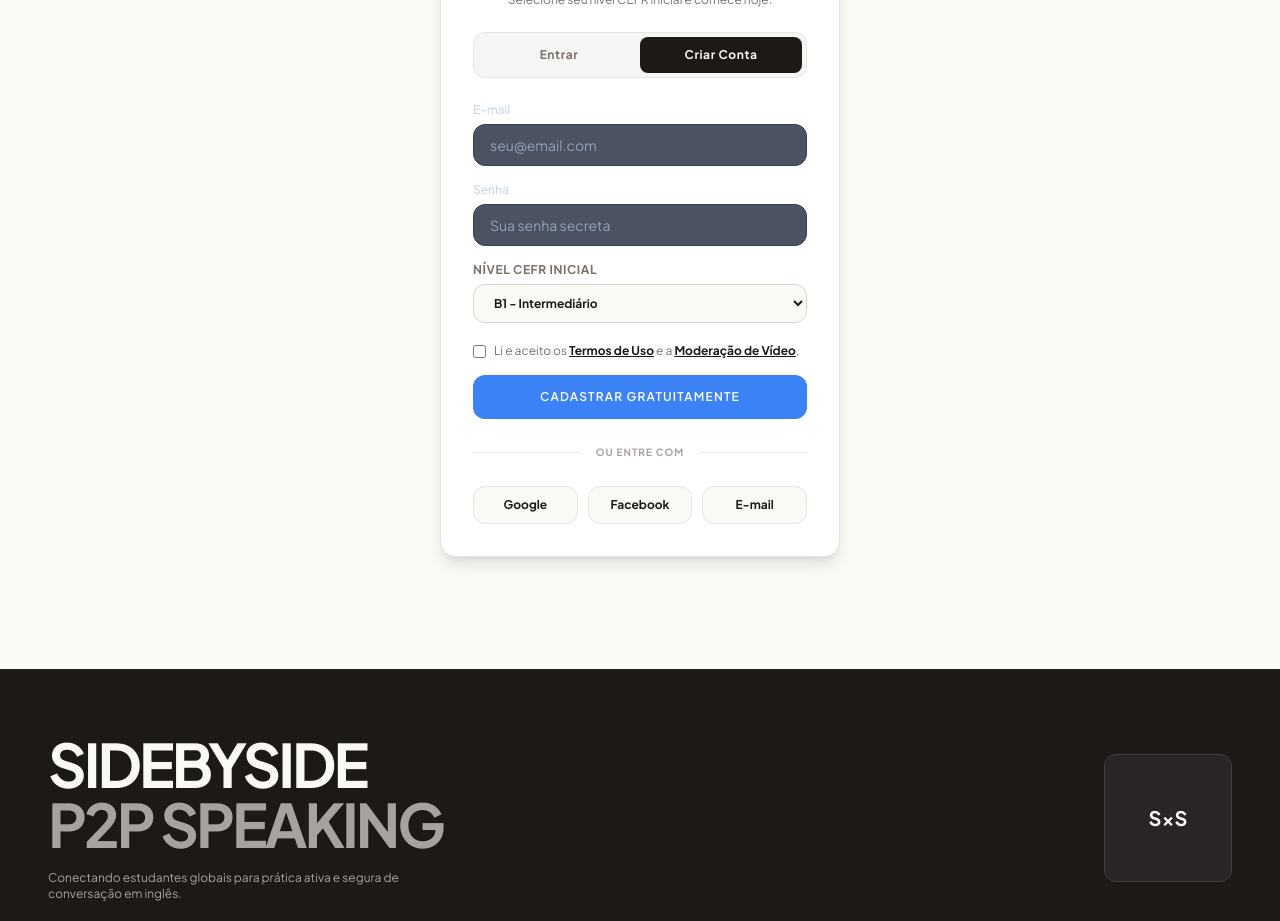
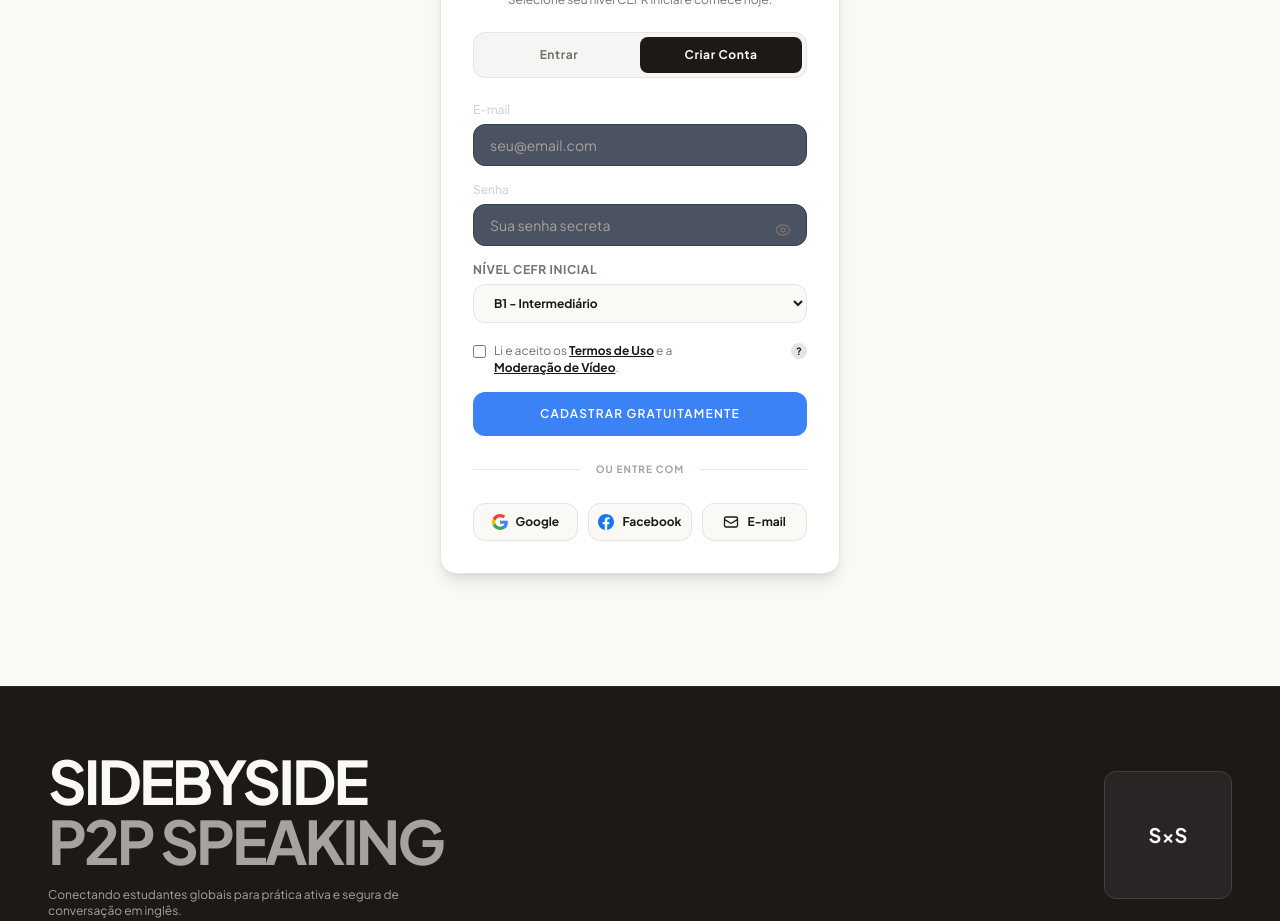
Before and after one commit to RikelmyRabelo/SideBySide, a React (Vite) app: page / in a window 1280 px wide. Shown: the part 4240-5161 px from the top of the page. Built offline with nearby package versions, Linux system fonts and the light colour scheme.

Commit message:
feat(SBS-16): enhance form validations, password strength bar and visual feedback

```diff
--- a/src/pages/Login.tsx
+++ b/src/pages/Login.tsx
@@ -8,8 +8,29 @@ export const Login: React.FC = () => {
   const [isLogin, setIsLogin] = useState(false);
   const [email, setEmail] = useState('');
   const [password, setPassword] = useState('');
+  const [showPassword, setShowPassword] = useState(false);
   const [cefrLevel, setCefrLevel] = useState('B1');
   const [agreeTerms, setAgreeTerms] = useState(false);
+
+  // Estado para validações e erros
+  const [errorMessage, setErrorMessage] = useState<string | null>(null);
+  const [showTooltip, setShowTooltip] = useState(false);
+
+  // Lógica de cálculo da força da senha (largura e cor progressivas)
+  const getPasswordStrength = (pass: string) => {
+    if (!pass) return { score: 0, label: '', color: 'bg-[#E7E5E4]', width: 'w-0' };
+    let score = 0;
+    if (pass.length >= 6) score += 1;
+    if (pass.length >= 8) score += 1;
+    if (/[A-Z]/.test(pass)) score += 1;
+    if (/[0-9]/.test(pass) || /[^A-Za-z0-9]/.test(pass)) score += 1;
+
+    if (score <= 1) return { score: 1, label: 'Fraca', color: 'bg-red-500', width: 'w-1/3' };
+    if (score <= 3) return { score: 2, label: 'Média', color: 'bg-amber-500', width: 'w-2/3' };
+    return { score: 3, label: 'Forte', color: 'bg-emerald-500', width: 'w-full' };
+  };
+
+  const passwordStrength = getPasswordStrength(password);
 
   // Estado do FAQ Interativo
   const [openFaq, setOpenFaq] = useState<number | null>(null);
@@ -122,7 +143,7 @@ export const Login: React.FC = () => {
     return () => cancelAnimationFrame(animationFrameId);
   }, [mousePos]);
 
-  // Observador para acionar a entrada dos cards vindos da borda esquerda da tela
+  // Observador para acionar a entrada dos cards
   const [isCardsVisible, setIsCardsVisible] = useState(false);
   const featuresRef = useRef<HTMLElement>(null);
 
@@ -145,6 +166,29 @@ export const Login: React.FC = () => {
 
   const handleSubmit = (e: React.FormEvent) => {
     e.preventDefault();
+    setErrorMessage(null);
+
+    if (!email || !password) {
+      setErrorMessage('Por favor, preencha todos os campos obrigatórios.');
+      return;
+    }
+
+    if (!/\S+@\S+\.\S+/.test(email)) {
+      setErrorMessage('Por favor, insira um e-mail válido.');
+      return;
+    }
+
+    if (!isLogin && password.length < 6) {
+      setErrorMessage('A senha precisa ter no mínimo 6 caracteres.');
+      return;
+    }
+
+    if (!isLogin && !agreeTerms) {
+      setErrorMessage('Você deve aceitar os Termos de Uso e a Política de Moderação para continuar.');
+      return;
+    }
+
+    alert(isLogin ? 'Login realizado com sucesso!' : 'Conta criada com sucesso!');
   };
 
   const scrollToSection = (id: string) => {
@@ -158,7 +202,7 @@ export const Login: React.FC = () => {
     },
     {
       question: 'Como funciona a segurança nas chamadas de vídeo?',
-      answer: 'Contamos com moderação ativa por Inteligência Artificial em tempo real que monitora desvios de condutas, além de botões de troca de par e denúncia instantânea.',
+      answer: 'Contamos com moderação ativa por Inteligência Artificial em tempo real que monitora desvios de conduta, além de botões de troca de par e denúncia instantânea.',
     },
     {
       question: 'E se meu nível de inglês for muito básico?',
@@ -183,7 +227,7 @@ export const Login: React.FC = () => {
         }}
       />
 
-      {/* Header com Bloco Sólido e Bordas Definidas */}
+      {/* Header com Bloco Sólido */}
       <div className="fixed top-6 left-0 right-0 w-full flex justify-center z-40 px-4">
         <header className="w-full max-w-5xl px-6 py-3.5 flex items-center justify-between bg-[#FFFFFF] border border-[#E7E5E4] rounded-2xl shadow-sm">
           <div className="flex items-center gap-3 cursor-pointer" onClick={() => window.scrollTo({ top: 0, behavior: 'smooth' })}>
@@ -211,9 +255,8 @@ export const Login: React.FC = () => {
         </header>
       </div>
 
-      {/* HERO SECTION - Minimalista & Editorial */}
+      {/* HERO SECTION */}
       <section className="relative min-h-screen w-full flex flex-col justify-between pt-36 pb-12 px-6 lg:px-12 border-b border-[#E7E5E4] overflow-hidden">
-
         <div className="relative z-10 max-w-5xl mx-auto my-auto text-center flex flex-col items-center gap-6">
           <span className="px-4 py-1.5 bg-[#F5F5F4] border border-[#E7E5E4] text-[#57534E] text-xs font-bold uppercase tracking-widest rounded-lg">
             ● Plataforma P2P de Prática Ativa
@@ -256,9 +299,8 @@ export const Login: React.FC = () => {
         </div>
       </section>
 
-      {/* SEÇÃO STATEMENT - Neutra e Sofisticada */}
+      {/* SEÇÃO STATEMENT */}
       <section id="about" className="py-28 px-6 lg:px-12 max-w-6xl mx-auto flex flex-col gap-14 border-b border-[#E7E5E4]">
-
         <h2 className="text-3xl sm:text-5xl lg:text-6xl font-black uppercase tracking-tight text-[#1C1917] leading-[1.25] text-center sm:text-left">
           AQUI NÃO HÁ TEORIA OU EXERCÍCIOS PASSIVOS. NOSSO FOCO É{" "}
           <span className="inline-block text-[#FAF9F6] px-4 py-1.5 bg-[#1C1917] font-black rounded-lg">
@@ -275,9 +317,7 @@ export const Login: React.FC = () => {
           EM INGLÊS.
         </h2>
 
-        {/* Pilares Neutros */}
         <div className="grid grid-cols-1 md:grid-cols-2 gap-8">
-
           <div className="bg-[#FFFFFF] border border-[#E7E5E4] p-8 rounded-2xl flex flex-col justify-between gap-6 hover:border-[#1C1917] transition-colors shadow-sm">
             <div className="flex items-center justify-between">
               <span className="text-xs font-bold uppercase tracking-widest text-[#1C1917] bg-[#F5F5F4] px-3 py-1 rounded-md border border-[#E7E5E4]">
@@ -307,7 +347,6 @@ export const Login: React.FC = () => {
               </p>
             </div>
           </div>
-
         </div>
 
         <div className="grid grid-cols-1 md:grid-cols-2 gap-8 items-center pt-8 border-t border-[#E7E5E4]">
@@ -326,7 +365,7 @@ export const Login: React.FC = () => {
         </div>
       </section>
 
-      {/* SEÇÃO PILARES - Entrada em Cascata Suave e Lenta (1.8s) */}
+      {/* SEÇÃO PILARES */}
       <section id="features" ref={featuresRef} className="py-28 px-6 lg:px-12 max-w-7xl mx-auto flex flex-col gap-12 border-b border-[#E7E5E4] overflow-hidden">
         <div className="flex flex-col gap-2">
           <span className="text-xs font-bold text-[#78716C] uppercase tracking-widest">Estrutura e Garantias</span>
@@ -335,17 +374,11 @@ export const Login: React.FC = () => {
           </h2>
         </div>
 
-        {/* Grid de 3 colunas com animação desacelerada */}
         <div className="grid grid-cols-1 md:grid-cols-3 gap-6 lg:gap-8 w-full min-h-[400px] items-stretch pt-4">
-
-          {/* Card 1 - Posição Esquerda */}
           <div
             className={`w-full transition-all duration-[1800ms] ease-[cubic-bezier(0.22,1,0.36,1)] ${
-              isCardsVisible
-                ? 'translate-x-0 opacity-100'
-                : '-translate-x-[100vw] opacity-0'
+              isCardsVisible ? 'translate-x-0 opacity-100' : '-translate-x-[100vw] opacity-0'
             }`}
-            style={{ transitionDelay: isCardsVisible ? '0ms' : '0ms' }}
           >
             <div className="w-full h-full min-h-[380px] rounded-2xl bg-[#FFFFFF] border border-[#E7E5E4] p-8 shadow-xl flex flex-col justify-between cursor-pointer group transition-all duration-500 hover:border-[#1C1917] hover:-translate-y-2">
               <div className="flex flex-col gap-3">
@@ -361,12 +394,9 @@ export const Login: React.FC = () => {
             </div>
           </div>
 
-          {/* Card 2 - Posição Centro */}
           <div
             className={`w-full transition-all duration-[1800ms] ease-[cubic-bezier(0.22,1,0.36,1)] ${
-              isCardsVisible
-                ? 'translate-x-0 opacity-100'
-                : '-translate-x-[100vw] opacity-0'
+              isCardsVisible ? 'translate-x-0 opacity-100' : '-translate-x-[100vw] opacity-0'
             }`}
             style={{ transitionDelay: isCardsVisible ? '300ms' : '0ms' }}
           >
@@ -384,12 +414,9 @@ export const Login: React.FC = () => {
             </div>
           </div>
 
-          {/* Card 3 - Posição Direita */}
           <div
             className={`w-full transition-all duration-[1800ms] ease-[cubic-bezier(0.22,1,0.36,1)] ${
-              isCardsVisible
-                ? 'translate-x-0 opacity-100'
-                : '-translate-x-[100vw] opacity-0'
+              isCardsVisible ? 'translate-x-0 opacity-100' : '-translate-x-[100vw] opacity-0'
             }`}
             style={{ transitionDelay: isCardsVisible ? '600ms' : '0ms' }}
           >
@@ -406,25 +433,21 @@ export const Login: React.FC = () => {
               </div>
             </div>
           </div>
-
         </div>
       </section>
 
-      {/* SEÇÃO PROVA SOCIAL (CARROSSEL DE DEPOIMENTOS & MÉTRICAS) */}
+      {/* SEÇÃO PROVA SOCIAL */}
       <section id="testimonials" className="py-28 px-6 lg:px-12 max-w-5xl mx-auto flex flex-col gap-16 border-b border-[#E7E5E4]">
         <div className="flex flex-col gap-2 text-center items-center">
           <span className="text-xs font-bold text-[#78716C] uppercase tracking-widest">Comunidade em Ação</span>
-
-          {/* Título com Texto Gradiente / Brilho Destacado */}
           <h2 className="text-4xl sm:text-6xl font-black uppercase tracking-tight text-[#1C1917]">
             Quem Pratica,{' '}
-            <span className="bg-gradient-to-r from-[#1C1917] via-[#78716C] to-[#1C1917] bg-[length:200%_auto] animate-gradient bg-clip-text text-transparent underline decoration-[#E7E5E4] underline-offset-8">
+            <span className="bg-gradient-to-r from-[#1C1917] via-[#78716C] to-[#1C1917] bg-[length:200%_auto] bg-clip-text text-transparent underline decoration-[#E7E5E4] underline-offset-8">
               Destrava
             </span>
           </h2>
         </div>
 
-        {/* Banner de Métricas */}
         <div className="grid grid-cols-1 sm:grid-cols-3 gap-6 bg-[#FFFFFF] border border-[#E7E5E4] rounded-2xl p-8 shadow-sm text-center">
           <div className="flex flex-col gap-1">
             <span className="text-4xl font-black text-[#1C1917]">+15.000</span>
@@ -440,9 +463,7 @@ export const Login: React.FC = () => {
           </div>
         </div>
 
-        {/* Carrossel de Depoimentos Destaque */}
         <div className="relative bg-[#FFFFFF] border border-[#E7E5E4] rounded-2xl p-8 sm:p-12 shadow-sm min-h-[220px] flex flex-col justify-between transition-all duration-500">
-
           <div className="flex flex-col gap-4">
             <span className="text-3xl font-black text-[#A8A29E] leading-none">“</span>
             <p className="text-base sm:text-xl font-medium text-[#1C1917] leading-relaxed italic -mt-4">
@@ -461,7 +482,6 @@ export const Login: React.FC = () => {
               </div>
             </div>
 
-            {/* Controles do Carrossel */}
             <div className="flex items-center gap-4">
               <div className="flex gap-1.5">
                 {testimonials.map((_, idx) => (
@@ -501,7 +521,7 @@ export const Login: React.FC = () => {
         </div>
       </section>
 
-      {/* SEÇÃO FAQ (PERGUNTAS FREQUENTES INTERATIVAS) */}
+      {/* SEÇÃO FAQ */}
       <section id="faq" className="py-28 px-6 lg:px-12 max-w-4xl mx-auto flex flex-col gap-12 border-b border-[#E7E5E4]">
         <div className="flex flex-col gap-2 text-center items-center">
           <span className="text-xs font-bold text-[#78716C] uppercase tracking-widest">Tire suas dúvidas</span>
@@ -552,19 +572,35 @@ export const Login: React.FC = () => {
           <div className="grid grid-cols-2 bg-[#F5F5F4] p-1 rounded-xl text-xs font-bold uppercase tracking-wider border border-[#E7E5E4]">
             <button
               type="button"
-              onClick={() => setIsLogin(true)}
+              onClick={() => {
+                setIsLogin(true);
+                setErrorMessage(null);
+              }}
               className={`py-2.5 rounded-lg transition-all ${isLogin ? 'bg-[#1C1917] text-[#FAF9F6]' : 'text-[#78716C]'}`}
             >
               Entrar
             </button>
             <button
               type="button"
-              onClick={() => setIsLogin(false)}
+              onClick={() => {
+                setIsLogin(false);
+                setErrorMessage(null);
+              }}
               className={`py-2.5 rounded-lg transition-all ${!isLogin ? 'bg-[#1C1917] text-[#FAF9F6]' : 'text-[#78716C]'}`}
             >
               Criar Conta
             </button>
           </div>
+
+          {/* Mensagem de Erro Estilizada com SVG */}
+          {errorMessage && (
+            <div className="p-3.5 rounded-xl bg-red-50 border border-red-200 text-red-700 text-xs font-bold flex items-center gap-2.5 animate-fadeIn">
+              <svg className="w-4 h-4 shrink-0 fill-current text-red-600" viewBox="0 0 20 20">
+                <path d="M10 18a8 8 0 100-16 8 8 0 000 16zM8.28 7.22a.75.75 0 00-1.06 1.06L8.94 10l-1.72 1.72a.75.75 0 101.06 1.06L10 11.06l1.72 1.72a.75.75 0 101.06-1.06L11.06 10l1.72-1.72a.75.75 0 00-1.06-1.06L10 8.94 8.28 7.22z" />
+              </svg>
+              <p className="flex-1 leading-snug">{errorMessage}</p>
+            </div>
+          )}
 
           <form className="flex flex-col gap-4" onSubmit={handleSubmit}>
             <Input
@@ -572,16 +608,61 @@ export const Login: React.FC = () => {
               type="email"
               placeholder="seu@email.com"
               value={email}
-              onChange={(e: React.ChangeEvent<HTMLInputElement>) => setEmail(e.target.value)}
+              className="bg-[#FAF9F6] border-[#E7E5E4] text-[#1C1917] placeholder:text-[#A8A29E] focus:border-[#1C1917]"
+              onChange={(e: React.ChangeEvent<HTMLInputElement>) => {
+                setEmail(e.target.value);
+                if (errorMessage) setErrorMessage(null);
+              }}
             />
 
+            {/* Campo de Senha com Ícone SVG de Olho */}
+            <div className="flex flex-col gap-1.5">
+              <div className="relative w-full">
                 <Input
                   label="Senha"
-              type="password"
+                  type={showPassword ? 'text' : 'password'}
                   placeholder="Sua senha secreta"
                   value={password}
-              onChange={(e: React.ChangeEvent<HTMLInputElement>) => setPassword(e.target.value)}
+                  className="bg-[#FAF9F6] border-[#E7E5E4] text-[#1C1917] placeholder:text-[#A8A29E] focus:border-[#1C1917]"
+                  onChange={(e: React.ChangeEvent<HTMLInputElement>) => {
+                    setPassword(e.target.value);
+                    if (errorMessage) setErrorMessage(null);
+                  }}
                 />
+                <button
+                  type="button"
+                  onClick={() => setShowPassword(!showPassword)}
+                  className="absolute right-3.5 top-[38px] text-[#78716C] hover:text-[#1C1917] transition-colors p-0.5"
+                  title={showPassword ? 'Ocultar senha' : 'Exibir senha'}
+                >
+                  {showPassword ? (
+                    <svg className="w-4 h-4 fill-none stroke-current stroke-2" viewBox="0 0 24 24">
+                      <path strokeLinecap="round" strokeLinejoin="round" d="M3.98 8.223A10.477 10.477 0 001.934 12C3.226 16.338 7.244 19.5 12 19.5c.993 0 1.953-.138 2.863-.395M6.228 6.228A10.45 10.45 0 0112 4.5c4.756 0 8.773 3.162 10.065 7.498a10.523 10.523 0 01-4.293 5.774M6.228 6.228L3 3m3.228 3.228l3.65 3.65m7.894 7.894L21 21m-3.228-3.228l-3.65-3.65m0 0a3 3 0 10-4.243-4.243m4.242 4.242L9.88 9.88" />
+                    </svg>
+                  ) : (
+                    <svg className="w-4 h-4 fill-none stroke-current stroke-2" viewBox="0 0 24 24">
+                      <path strokeLinecap="round" strokeLinejoin="round" d="M2.036 12.322a1.012 1.012 0 010-.639C3.423 7.51 7.36 4.5 12 4.5c4.638 0 8.573 3.007 9.963 7.178.07.207.07.431 0 .639C20.577 16.49 16.64 19.5 12 19.5c-4.638 0-8.573-3.007-9.963-7.178z" />
+                      <path strokeLinecap="round" strokeLinejoin="round" d="M15 12a3 3 0 11-6 0 3 3 0 016 0z" />
+                    </svg>
+                  )}
+                </button>
+              </div>
+
+              {/* Barra Única Progressiva de Força da Senha */}
+              {!isLogin && password.length > 0 && (
+                <div className="flex flex-col gap-1 mt-1">
+                  <div className="flex justify-between items-center text-[10px] font-bold text-[#78716C] uppercase">
+                    <span>Força da senha:</span>
+                    <span className={passwordStrength.score === 1 ? 'text-red-500' : passwordStrength.score === 2 ? 'text-amber-500' : 'text-emerald-600'}>
+                      {passwordStrength.label}
+                    </span>
+                  </div>
+                  <div className="w-full h-1.5 bg-[#F5F5F4] rounded-full overflow-hidden border border-[#E7E5E4]">
+                    <div className={`h-full rounded-full transition-all duration-500 ease-out ${passwordStrength.width} ${passwordStrength.color}`} />
+                  </div>
+                </div>
+              )}
+            </div>
 
             {!isLogin && (
               <div className="flex flex-col gap-1.5">
@@ -591,7 +672,7 @@ export const Login: React.FC = () => {
                 <select
                   value={cefrLevel}
                   onChange={(e: React.ChangeEvent<HTMLSelectElement>) => setCefrLevel(e.target.value)}
-                  className="w-full px-4 py-2.5 bg-[#FAF9F6] border border-[#D6D3D1] text-[#1C1917] text-xs rounded-xl outline-none focus:border-[#1C1917] font-bold"
+                  className="w-full px-4 py-2.5 bg-[#FAF9F6] border border-[#E7E5E4] text-[#1C1917] text-xs rounded-xl outline-none focus:border-[#1C1917] font-bold"
                 >
                   <option value="A1">A1 - Iniciante</option>
                   <option value="A2">A2 - Básico</option>
@@ -603,14 +684,18 @@ export const Login: React.FC = () => {
             )}
 
             {!isLogin && (
-              <label className="flex items-start gap-2 text-xs text-[#78716C] cursor-pointer mt-1">
+              <div className="flex flex-col gap-2 mt-1">
+                <label className="flex items-start gap-2 text-xs text-[#78716C] cursor-pointer">
                   <input
                     type="checkbox"
                     checked={agreeTerms}
-                  onChange={(e: React.ChangeEvent<HTMLInputElement>) => setAgreeTerms(e.target.checked)}
-                  className="mt-0.5 rounded border-[#D6D3D1] text-[#1C1917] focus:ring-[#1C1917]"
+                    onChange={(e: React.ChangeEvent<HTMLInputElement>) => {
+                      setAgreeTerms(e.target.checked);
+                      if (errorMessage) setErrorMessage(null);
+                    }}
+                    className="mt-0.5 rounded border-[#E7E5E4] text-[#1C1917] focus:ring-[#1C1917]"
                   />
-                <span className="text-xs text-[#78716C]">
+                  <span className="text-xs text-[#78716C] leading-snug">
                     Li e aceito os{' '}
                     <button
                       type="button"
@@ -628,7 +713,27 @@ export const Login: React.FC = () => {
                       Moderação de Vídeo
                     </button>.
                   </span>
+
+                  <div className="relative inline-block ml-1">
+                    <button
+                      type="button"
+                      onMouseEnter={() => setShowTooltip(true)}
+                      onMouseLeave={() => setShowTooltip(false)}
+                      onClick={() => setShowTooltip(!showTooltip)}
+                      className="w-4 h-4 rounded-full bg-[#E7E5E4] text-[#1C1917] font-bold text-[10px] flex items-center justify-center hover:bg-[#1C1917] hover:text-[#FAF9F6] transition-colors"
+                    >
+                      ?
+                    </button>
+
+                    {showTooltip && (
+                      <div className="absolute bottom-full left-1/2 -translate-x-1/2 mb-2 w-56 p-3 bg-[#1C1917] text-[#FAF9F6] text-[11px] rounded-xl shadow-xl z-50 leading-relaxed font-normal pointer-events-none">
+                        A moderação analisa condutas em tempo real por IA. Suas chamadas não são gravadas ou vendidas.
+                        <div className="absolute top-full left-1/2 -translate-x-1/2 border-4 border-transparent border-t-[#1C1917]" />
+                      </div>
+                    )}
+                  </div>
                 </label>
+              </div>
             )}
 
             <Button variant="primary" className="w-full py-3.5 bg-[#1C1917] hover:bg-[#292524] text-[#FAF9F6] font-bold text-xs uppercase tracking-widest rounded-xl transition-all">
@@ -644,14 +749,38 @@ export const Login: React.FC = () => {
             <div className="flex-grow border-t border-[#E7E5E4]"></div>
           </div>
 
+          {/* Botões Sociais com Ícones SVG Integrados */}
           <div className="grid grid-cols-3 gap-2.5">
-            <button type="button" className="py-2.5 border border-[#E7E5E4] bg-[#FAF9F6] rounded-xl text-xs font-bold text-[#1C1917] hover:bg-[#F5F5F4] flex items-center justify-center">
+            <button
+              type="button"
+              className="py-2.5 border border-[#E7E5E4] bg-[#FAF9F6] rounded-xl text-xs font-bold text-[#1C1917] hover:bg-[#F5F5F4] flex items-center justify-center gap-2 transition-all"
+            >
+              <svg className="w-4 h-4 shrink-0" viewBox="0 0 24 24">
+                <path fill="#4285F4" d="M23.745 12.27c0-.7-.06-1.4-.19-2.07H12v4.51h6.6c-.29 1.52-1.14 2.82-2.4 3.68v3.05h3.88c2.27-2.09 3.665-5.17 3.665-9.17z"/>
+                <path fill="#34A853" d="M12 24c3.24 0 5.95-1.08 7.93-2.91l-3.88-3.05c-1.08.72-2.45 1.16-4.05 1.16-3.12 0-5.77-2.1-6.72-4.93H1.23v3.15C3.25 21.37 7.34 24 12 24z"/>
+                <path fill="#FBBC05" d="M5.28 14.27c-.25-.72-.38-1.49-.38-2.27s.13-1.55.38-2.27V6.58H1.23C.44 8.16 0 9.99 0 12s.44 3.84 1.23 5.42l4.05-3.15z"/>
+                <path fill="#EA4335" d="M12 4.75c1.77 0 3.35.61 4.6 1.8l3.42-3.42C17.95 1.19 15.24 0 12 0 7.34 0 3.25 2.63 1.23 6.58l4.05 3.15c.95-2.83 3.6-4.98 6.72-4.98z"/>
+              </svg>
               Google
             </button>
-            <button type="button" className="py-2.5 border border-[#E7E5E4] bg-[#FAF9F6] rounded-xl text-xs font-bold text-[#1C1917] hover:bg-[#F5F5F4] flex items-center justify-center">
+
+            <button
+              type="button"
+              className="py-2.5 border border-[#E7E5E4] bg-[#FAF9F6] rounded-xl text-xs font-bold text-[#1C1917] hover:bg-[#F5F5F4] flex items-center justify-center gap-2 transition-all"
+            >
+              <svg className="w-4 h-4 shrink-0 fill-[#1877F2]" viewBox="0 0 24 24">
+                <path d="M24 12.073c0-6.627-5.373-12-12-12s-12 5.373-12 12c0 5.99 4.388 10.954 10.125 11.854v-8.385H7.078v-3.47h3.047V9.43c0-3.007 1.792-4.669 4.533-4.669 1.312 0 2.686.235 2.686.235v2.953H15.83c-1.491 0-1.956.925-1.956 1.874v2.25h3.328l-.532 3.47h-2.796v8.385C19.612 23.027 24 18.062 24 12.073z"/>
+              </svg>
               Facebook
             </button>
-            <button type="button" className="py-2.5 border border-[#E7E5E4] bg-[#FAF9F6] rounded-xl text-xs font-bold text-[#1C1917] hover:bg-[#F5F5F4] flex items-center justify-center">
+
+            <button
+              type="button"
+              className="py-2.5 border border-[#E7E5E4] bg-[#FAF9F6] rounded-xl text-xs font-bold text-[#1C1917] hover:bg-[#F5F5F4] flex items-center justify-center gap-2 transition-all"
+            >
+              <svg className="w-4 h-4 shrink-0 stroke-[#1C1917] fill-none stroke-2" viewBox="0 0 24 24">
+                <path strokeLinecap="round" strokeLinejoin="round" d="M21.75 6.75v10.5a2.25 2.25 0 01-2.25 2.25h-15a2.25 2.25 0 01-2.25-2.25V6.75m19.5 0A2.25 2.25 0 0019.5 4.5h-15a2.25 2.25 0 00-2.25 2.25m19.5 0v.243a2.25 2.25 0 01-1.07 1.916l-7.5 4.615a2.25 2.25 0 01-2.36 0L3.32 8.91a2.25 2.25 0 01-1.07-1.916V6.75" />
+              </svg>
               E-mail
             </button>
           </div>
```
Lines whose indentation alone changed are shown as unchanged.
